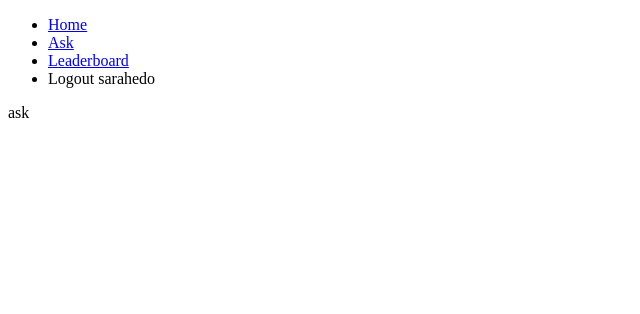
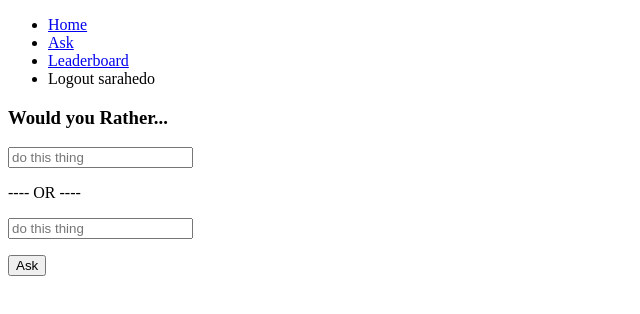
Before and after one commit to BaineGames/udacity-nd019-p2, a React (Create React App) app: page /ask in a window 1280 px wide. Both pictures are taken after a click on the element "Sarah Edo". Shown: the top 314 px of the page, without its empty margins (0-640 px from the left). Built offline with nearby package versions, Linux system fonts and the light colour scheme.

Commit message:
wiring in ask new question

```diff
--- a/src/components/Ask.js
+++ b/src/components/Ask.js
@@ -1,15 +1,63 @@
 import React, { Component } from "react";
 import { connect } from "react-redux";
+import { addQuestion } from "../actions/question";
+import { Redirect } from "react-router-dom";
 
 class Ask extends Component {
+    state = {
+        optionOne : "",
+        optionTwo : "",
+        redirectOut : false
+    }
+
+    askNewQuestion = (e) => {
+        e.preventDefault();
+        const { dispatch, auth } = this.props;
+        const { optionOne, optionTwo } = this.state;
+        dispatch(addQuestion({optionOne,optionTwo, auth}));
+        this.setState(() =>({
+            optionOne : "",
+            optionTwo : "",
+            redirectOut : true
+        }));
+    }
+
+    saveOptionToState = (e, opt) => {
+        const optionValue = e.target.value;
+        this.setState(()=>({
+            [opt] : optionValue,
+            redirectOut : false
+        }));
+    }
 
 
     render() {
 
+        const { redirectOut } = this.props;
+
+        if(redirectOut){return <Redirect to="/"/>}
         return (
-            <div>ask</div>
+            <div>
+                <h3>Would you Rather...</h3>
+                <form onSubmit={this.askNewQuestion}>
+                <input type="text" placeholder="do this thing"
+                onChange={(e) => this.saveOptionToState(e,"optionOne")}></input>
+                <p> ---- OR ---- </p>
+                <input type="text" placeholder="do this thing"
+                onChange={(e) => this.saveOptionToState(e,"optionTwo")}></input>
+                <p><button type="submit">Ask</button></p>
+                </form>
+            </div>
         )
     }
 }
 
-export default (Ask);
+function mapStateToProps({ questions, users, authentication }){
+
+    return {
+        questions: questions,
+        auth: authentication
+    }
+}
+
+export default connect(mapStateToProps)(Ask);
```
